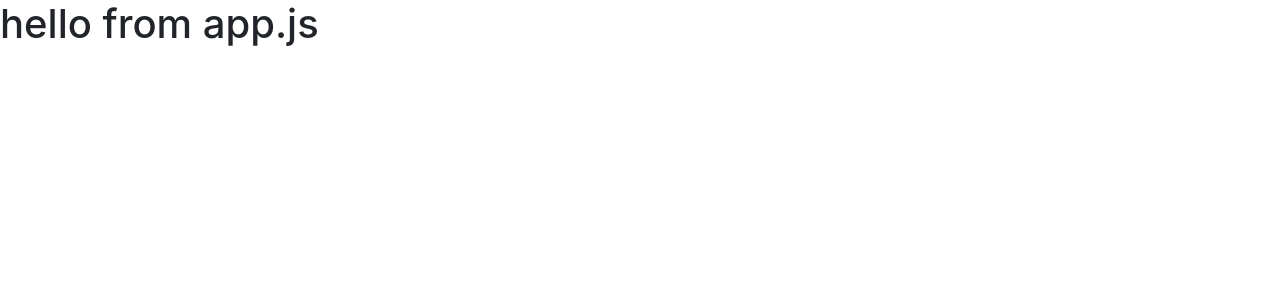
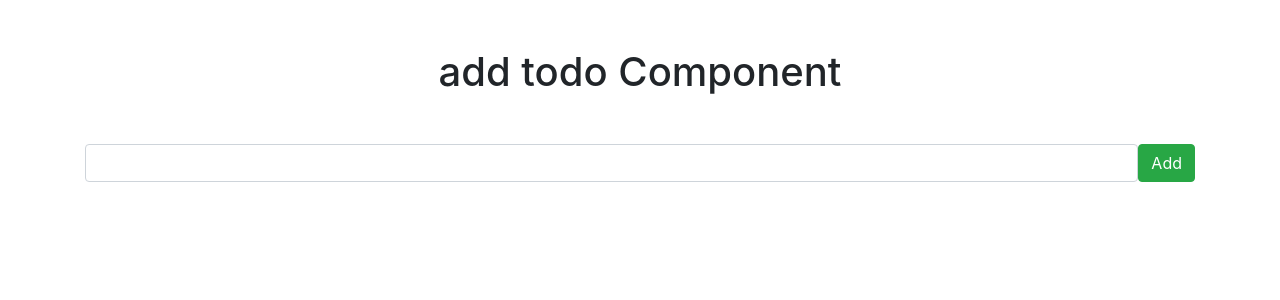
Before and after one commit to Jaouad-am/PERN-app, a React (Create React App) app in the folder client/: page / in a window 1280 px wide. Shown: the top 300 px of the page. Built offline with nearby package versions, Linux system fonts and the light colour scheme.

Commit message:
Creating AddTodo Component

```diff
--- a/client/src/App.js
+++ b/client/src/App.js
@@ -1,10 +1,13 @@
 import React, { Fragment } from "react";
 import "./App.css";
+import AddTodo from "./components/AddTodo";
 
 function App() {
   return (
     <Fragment>
-      <h1>hello from app.js</h1>
+      <div className="container">
+        <AddTodo />
+      </div>
     </Fragment>
   );
 }
--- /dev/null
+++ b/client/src/components/AddTodo.js
@@ -0,0 +1,15 @@
+import React, { Fragment } from "react";
+
+const AddTodo = () => {
+  return (
+    <Fragment>
+      <h1 className="text-center mt-5">add todo Component</h1>
+      <form className="d-flex mt-5">
+        <input type="text" className="form-control" />
+        <button className="btn btn-success">Add</button>
+      </form>
+    </Fragment>
+  );
+};
+
+export default AddTodo;
```
Also changed, not shown: client/src/components/EditTodo.js (added), client/src/components/TodosList.js (added).
